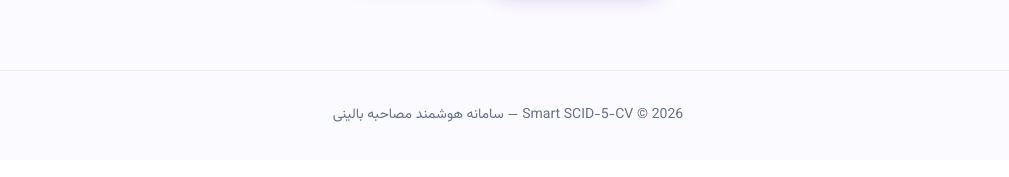
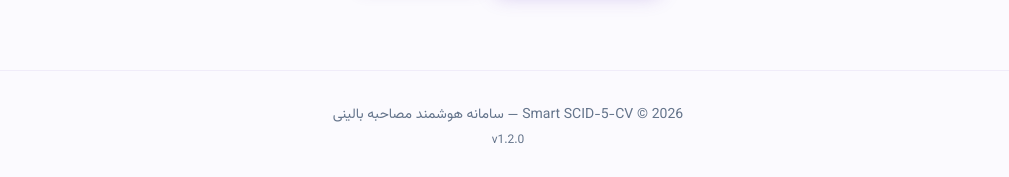
Before and after one commit to mhas1381/SCID-5-CV-WEB, a React (Vite) app: page / in a window 1280 px wide. Shown: the part 2812-2989 px from the top of the page, without its empty margins (132-1141 px from the left). Built offline with nearby package versions, Linux system fonts and the light colour scheme; no server answers.

Commit message:
feat(ui): show app version in the landing page footer
Shared AppFooter component (extracted from the three duplicated footers)
renders the version from config so users can identify the build.

```diff
--- /dev/null
+++ b/src/components/AppFooter.tsx
@@ -0,0 +1,12 @@
+import { APP_VERSION } from '../config'
+
+export function AppFooter() {
+  return (
+    <footer className="border-t border-[var(--glass-border)] bg-[var(--glass-bg)] backdrop-blur-sm py-8">
+      <div className="max-w-7xl mx-auto px-4 sm:px-6 lg:px-8 text-center text-sm text-[hsl(var(--muted-foreground))]">
+        <p>Smart SCID-5-CV &copy; {new Date().getFullYear()} &mdash; سامانه هوشمند مصاحبه بالینی</p>
+        <p className="mt-1 text-xs">{APP_VERSION}</p>
+      </div>
+    </footer>
+  )
+}
--- a/src/config.ts
+++ b/src/config.ts
@@ -18,6 +18,9 @@ function resolveApiBase(): string {
 
 export const API_BASE_URL = resolveApiBase().replace(/\/+$/, '')
 
+/** Shown in the app footer so users can identify the deployed build. */
+export const APP_VERSION = 'v1.2.0'
+
 export function apiUrl(path: string): string {
   // Ensure exactly one slash between the base (e.g. "/api") and the path
   // so "v1/admin/..." and "/v1/admin/..." both work (fixes /apiv1/... 404s).
--- a/src/pages/landing/AboutPage.tsx
+++ b/src/pages/landing/AboutPage.tsx
@@ -3,6 +3,7 @@ import { useNavigate } from 'react-router-dom'
 import { useTranslation } from 'react-i18next'
 import { Brain, ArrowLeft, GraduationCap, HeartHandshake, Target, ScrollText, Stethoscope, Briefcase, type LucideIcon } from 'lucide-react'
 import { Button, Card, CardContent } from '@/components/ui'
+import { AppFooter } from '@/components/AppFooter'
 import { ThemeToggle } from '@/components/layout/ThemeToggle'
 
 import asnavandiPic from '@/assets/Asnavandi.png'
@@ -340,11 +341,7 @@ export function AboutPage() {
       </section>
 
       {/* ── Footer ── */}
-      <footer className="border-t border-[var(--glass-border)] bg-[var(--glass-bg)] backdrop-blur-sm py-8">
-        <div className="max-w-7xl mx-auto px-4 sm:px-6 lg:px-8 text-center text-sm text-[hsl(var(--muted-foreground))]">
-          <p>Smart SCID-5-CV &copy; {new Date().getFullYear()} &mdash; سامانه هوشمند مصاحبه بالینی</p>
-        </div>
-      </footer>
+      <AppFooter />
     </div>
   )
 }
--- a/src/pages/landing/LandingPage.tsx
+++ b/src/pages/landing/LandingPage.tsx
@@ -4,6 +4,7 @@ import { useTranslation } from 'react-i18next'
 import { Brain, ClipboardList, ShieldCheck, BarChart3, Users, Languages, Lock,
   ArrowLeft, ChevronLeft, GraduationCap, User, Sparkles, Download, MessageSquare, Gauge, LayoutDashboard, GitCompareArrows, Menu, X } from 'lucide-react'
 import { Button, Card, CardContent } from '@/components/ui'
+import { AppFooter } from '@/components/AppFooter'
 import { ThemeToggle } from '@/components/layout/ThemeToggle'
 import { useAppSelector } from '@/hooks/useAppStore'
 
@@ -361,11 +362,7 @@ export function LandingPage() {
       </section>
 
       {/* ── Footer ── */}
-      <footer className="border-t border-[var(--glass-border)] bg-[var(--glass-bg)] backdrop-blur-sm py-8">
-        <div className="max-w-7xl mx-auto px-4 sm:px-6 lg:px-8 text-center text-sm text-[hsl(var(--muted-foreground))]">
-          <p>Smart SCID-5-CV &copy; {new Date().getFullYear()} &mdash; سامانه هوشمند مصاحبه بالینی</p>
-        </div>
-      </footer>
+      <AppFooter />
     </div>
   )
 }
--- a/src/pages/landing/StructuredInterviewPage.tsx
+++ b/src/pages/landing/StructuredInterviewPage.tsx
@@ -14,6 +14,7 @@ import {
   History,
 } from 'lucide-react'
 import { Button, Card, CardContent } from '@/components/ui'
+import { AppFooter } from '@/components/AppFooter'
 import { ThemeToggle } from '@/components/layout/ThemeToggle'
 
 const modules = [
@@ -329,11 +330,7 @@ export function StructuredInterviewPage() {
       </section>
 
       {/* ── Footer ── */}
-      <footer className="border-t border-[var(--glass-border)] bg-[var(--glass-bg)] backdrop-blur-sm py-8">
-        <div className="max-w-7xl mx-auto px-4 sm:px-6 lg:px-8 text-center text-sm text-[hsl(var(--muted-foreground))]">
-          <p>Smart SCID-5-CV &copy; {new Date().getFullYear()} &mdash; سامانه هوشمند مصاحبه بالینی</p>
-        </div>
-      </footer>
+      <AppFooter />
     </div>
   )
 }
```
